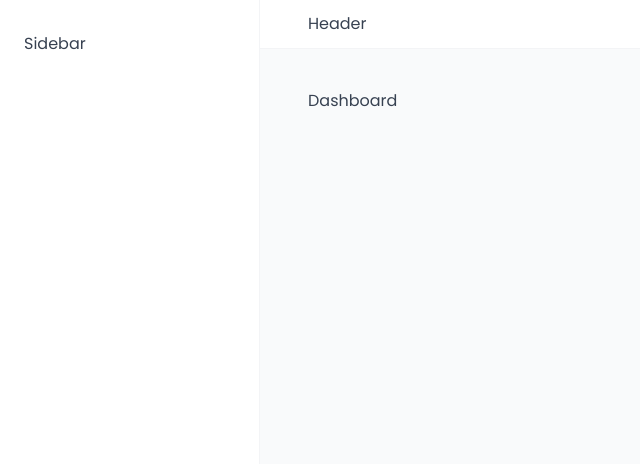
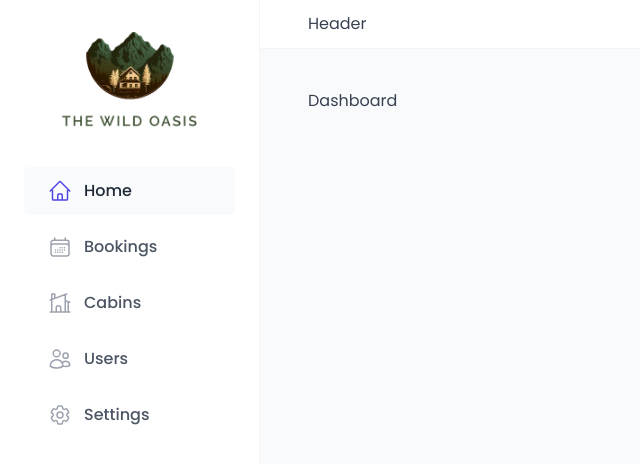
Before and after one commit to arun-1993/react-hotel-management-app, a React (Vite) app: page /dashboard in a window 1280 px wide. Shown: the top 464 px of the page, without its empty margins (0-640 px from the left). Built offline with nearby package versions, Linux system fonts and the light colour scheme; a web font is replaced by a local one.

Commit message:
feat: added the logo and main navigation to the sidebar

```diff
--- a/package.json
+++ b/package.json
@@ -11,6 +11,7 @@
     "dependencies": {
         "react": "^18.2.0",
         "react-dom": "^18.2.0",
+        "react-icons": "^4.12.0",
         "react-router-dom": "^6.20.1",
         "styled-components": "^6.1.1"
     },
--- /dev/null
+++ b/src/ui/Logo.jsx
@@ -0,0 +1,18 @@
+import styled from "styled-components";
+
+const StyledLogo = styled.div`
+    text-align: center;
+`;
+
+const Img = styled.img`
+    height: 9.6rem;
+    width: auto;
+`;
+
+export default function Logo() {
+    return (
+        <StyledLogo>
+            <Img src="/logo-light.png" />
+        </StyledLogo>
+    );
+}
--- /dev/null
+++ b/src/ui/MainNav.jsx
@@ -0,0 +1,92 @@
+import {
+    HiOutlineCalendarDays,
+    HiOutlineCog6Tooth,
+    HiOutlineHome,
+    HiOutlineHomeModern,
+    HiOutlineUsers,
+} from "react-icons/hi2";
+import { NavLink } from "react-router-dom";
+import styled from "styled-components";
+
+const NavList = styled.ul`
+    display: flex;
+    flex-direction: column;
+    gap: 0.8rem;
+`;
+
+const StyledNavLink = styled(NavLink)`
+    &:link,
+    &:visited {
+        display: flex;
+        align-items: center;
+        gap: 1.2rem;
+
+        color: var(--color-grey-600);
+        font-size: 1.6rem;
+        font-weight: 500;
+        padding: 1.2rem 2.4rem;
+        transition: all 0.3s;
+    }
+
+    &:hover,
+    &:active,
+    &.active:link,
+    &.active:visited {
+        color: var(--color-grey-800);
+        background-color: var(--color-grey-50);
+        border-radius: var(--border-radius-sm);
+    }
+
+    & svg {
+        width: 2.4rem;
+        height: 2.4rem;
+        color: var(--color-grey-400);
+        transition: all 0.3s;
+    }
+
+    &:hover svg,
+    &:active svg,
+    &.active:link svg,
+    &.active:visited svg {
+        color: var(--color-brand-600);
+    }
+`;
+
+export default function MainNav() {
+    return (
+        <nav>
+            <NavList>
+                <li>
+                    <StyledNavLink to="/dashboard">
+                        <HiOutlineHome />
+                        <span>Home</span>
+                    </StyledNavLink>
+                </li>
+                <li>
+                    <StyledNavLink to="/bookings">
+                        <HiOutlineCalendarDays />
+                        <span>Bookings</span>
+                    </StyledNavLink>
+                </li>
+                <li>
+                    <StyledNavLink to="/cabins">
+                        <HiOutlineHomeModern />
+                        <span>Cabins</span>
+                    </StyledNavLink>
+                </li>
+                <li>
+                    <StyledNavLink to="/users">
+                        <HiOutlineUsers />
+                        <span>Users</span>
+                    </StyledNavLink>
+                </li>
+                <li>
+                    <StyledNavLink to="/settings">
+                        <HiOutlineCog6Tooth />
+                        <span>Settings</span>
+                    </StyledNavLink>
+                </li>
+            </NavList>
+        </nav>
+    );
+}
--- a/src/ui/Sidebar.jsx
+++ b/src/ui/Sidebar.jsx
@@ -1,12 +1,24 @@
 import styled from "styled-components";
+
+import Logo from "./Logo";
+import MainNav from "./MainNav";
 
 const StyledSidebar = styled.aside`
     background-color: var(--color-grey-0);
     padding: 3.2rem 2.4rem;
     border-right: 1px solid var(--color-grey-100);
+
     grid-row: 1 / -1;
+    display: flex;
+    flex-direction: column;
+    gap: 3.2rem;
 `;
 
 export default function Sidebar() {
-    return <StyledSidebar>Sidebar</StyledSidebar>;
+    return (
+        <StyledSidebar>
+            <Logo />
+            <MainNav />
+        </StyledSidebar>
+    );
 }
```
Also changed, not shown: public/logo-light.png (added), 1 other file (tests, documents, lock files or other folders).
